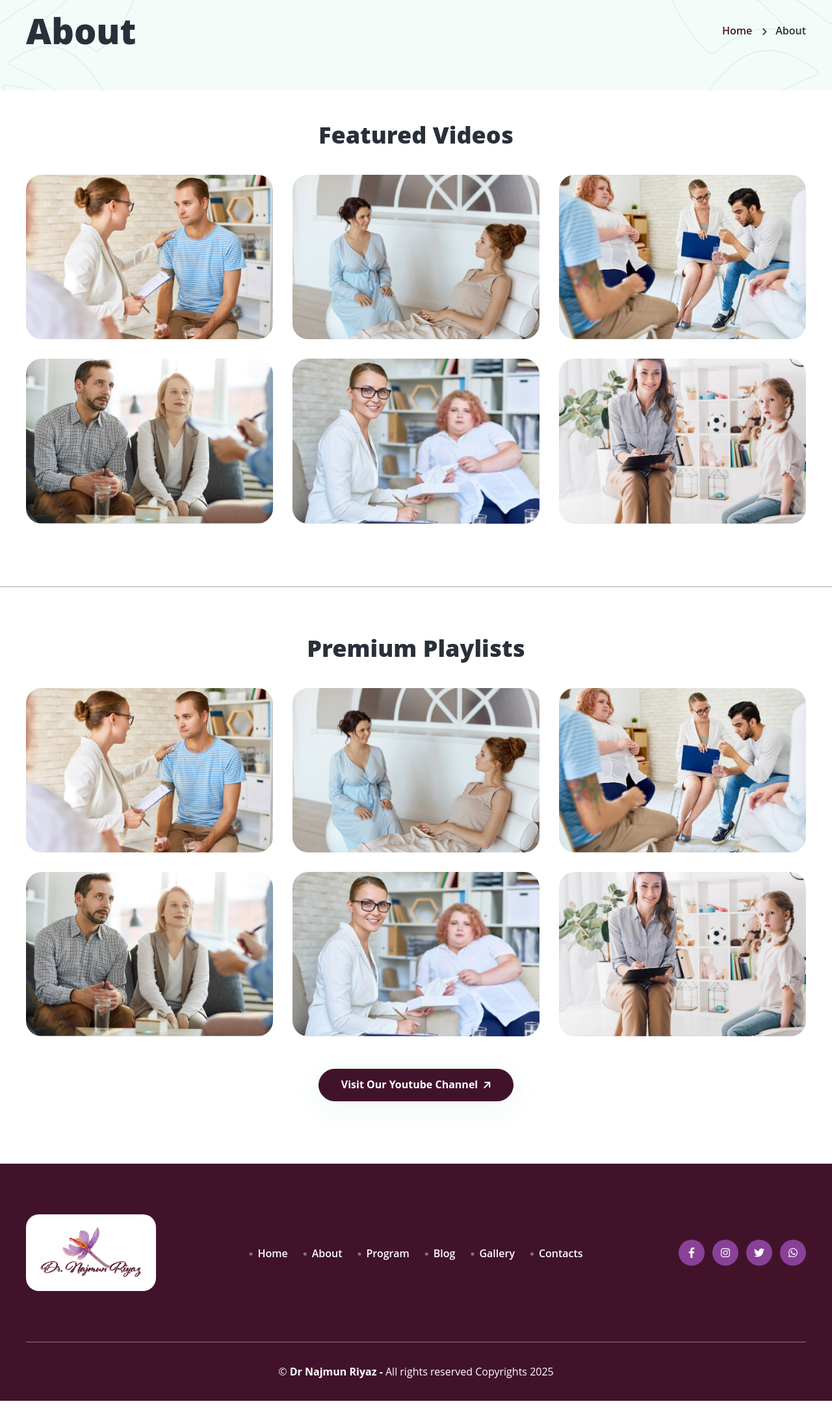
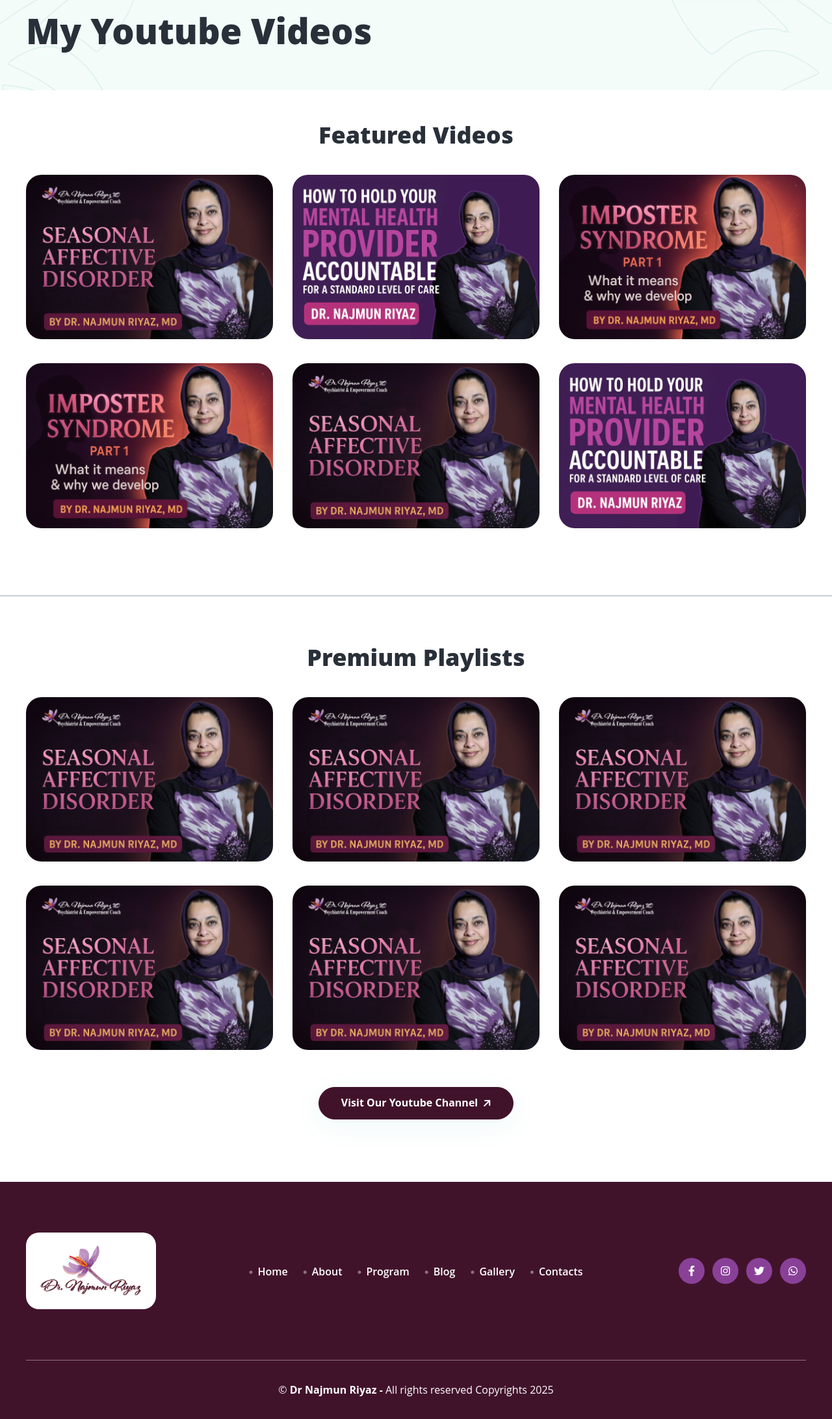
Before and after one commit to toheedswati786/new-dr-portofolio, a PHP site: page /videos.php in a window 1280 px wide. Shown: the part 128-2312 px from the top of the page at 65% size. Before the commit the page ends 2284 px from the top, so only its background shows below. Run offline with PHP 8.4, Linux system fonts and the light colour scheme; some web fonts are replaced.

Commit message:
new updated

```diff
--- a/videos.php
+++ b/videos.php
@@ -15,14 +15,8 @@
       <section class="page_banner decoration_wrapper">
         <div class="container">
           <div class="row align-items-center">
-            <div class="col-lg-6">
-              <h1 class="page_title mb-0">About</h1>
-            </div>
-            <div class="col-lg-6">
-              <ul class="breadcrumb_nav unordered_list justify-content-lg-end justify-content-center">
-                <li><a href="home.php">Home</a></li>
-                <li>About</li>
-              </ul>
+            <div class="col-lg-12">
+              <h1 class="page_title mb-0">My Youtube Videos</h1>
             </div>
           </div>
         </div>
@@ -35,12 +29,12 @@
             <h2 class="section_heading_text">Featured Videos</h2>
           </div>
           <div class="zoom-gallery row justify-content-center">
-            <div class="col-lg-4 col-md-6 col-sm-6"><a class="gallery_item popup_image" href="assets/images/gallery/gallery_image_1-min.jpg"><img src="assets/images/gallery/gallery_image_1-min.jpg" alt="Talking Minds - Psychotherapist Site Template"></a></div>
-            <div class="col-lg-4 col-md-6 col-sm-6"><a class="gallery_item popup_image" href="assets/images/gallery/gallery_image_2-min.jpg"><img src="assets/images/gallery/gallery_image_2-min.jpg" alt="Talking Minds - Psychotherapist Site Template"></a></div>
-            <div class="col-lg-4 col-md-6 col-sm-6"><a class="gallery_item popup_image" href="assets/images/gallery/gallery_image_3-min.jpg"><img src="assets/images/gallery/gallery_image_3-min.jpg" alt="Talking Minds - Psychotherapist Site Template"></a></div>
-            <div class="col-lg-4 col-md-6 col-sm-6"><a class="gallery_item popup_image" href="assets/images/gallery/gallery_image_4-min.jpg"><img src="assets/images/gallery/gallery_image_4-min.jpg" alt="Talking Minds - Psychotherapist Site Template"></a></div>
-            <div class="col-lg-4 col-md-6 col-sm-6"><a class="gallery_item popup_image" href="assets/images/gallery/gallery_image_5-min.jpg"><img src="assets/images/gallery/gallery_image_5-min.jpg" alt="Talking Minds - Psychotherapist Site Template"></a></div>
-            <div class="col-lg-4 col-md-6 col-sm-6"><a class="gallery_item popup_image" href="assets/images/gallery/gallery_image_6-min.jpg"><img src="assets/images/gallery/gallery_image_6-min.jpg" alt="Talking Minds - Psychotherapist Site Template"></a></div>
+            <div class="col-lg-4 col-md-6 col-sm-6"><a class="gallery_item popup_video" href="https://youtu.be/6QtcumiC7h8?si=FJrOALRbn_6G9Jhv"><img src="assets/images/youtube/img-banner-1.jpg" alt="Talking Minds - Psychotherapist Site Template"></a></div>
+            <div class="col-lg-4 col-md-6 col-sm-6"><a class="gallery_item popup_video" href="https://youtu.be/1UI7BstdU_k?si=wt1Vl9Qr9r2PInlT"><img src="assets/images/youtube/img-banner-2.jpg" alt="Talking Minds - Psychotherapist Site Template"></a></div>
+            <div class="col-lg-4 col-md-6 col-sm-6"><a class="gallery_item popup_video" href="https://youtu.be/0AbgAuKT0T8?si=SZ1-04AkmWOlpnxs"><img src="assets/images/youtube/img-banner-3.jpg" alt="Talking Minds - Psychotherapist Site Template"></a></div>
+            <div class="col-lg-4 col-md-6 col-sm-6"><a class="gallery_item popup_video" href=""><img src="assets/images/youtube/img-banner-3.jpg" alt="Talking Minds - Psychotherapist Site Template"></a></div>
+            <div class="col-lg-4 col-md-6 col-sm-6"><a class="gallery_item popup_video" href=""><img src="assets/images/youtube/img-banner-1.jpg" alt="Talking Minds - Psychotherapist Site Template"></a></div>
+            <div class="col-lg-4 col-md-6 col-sm-6"><a class="gallery_item popup_video" href=""><img src="assets/images/youtube/img-banner-2.jpg" alt="Talking Minds - Psychotherapist Site Template"></a></div>
           </div>
         </div>
       </section>
@@ -51,12 +45,12 @@
             <h2 class="section_heading_text">Premium Playlists</h2>
           </div>
           <div class="zoom-gallery row justify-content-center">
-            <div class="col-lg-4 col-md-6 col-sm-6"><a class="gallery_item popup_image" href="assets/images/gallery/gallery_image_1-min.jpg"><img src="assets/images/gallery/gallery_image_1-min.jpg" alt="Talking Minds - Psychotherapist Site Template"></a></div>
-            <div class="col-lg-4 col-md-6 col-sm-6"><a class="gallery_item popup_image" href="assets/images/gallery/gallery_image_2-min.jpg"><img src="assets/images/gallery/gallery_image_2-min.jpg" alt="Talking Minds - Psychotherapist Site Template"></a></div>
-            <div class="col-lg-4 col-md-6 col-sm-6"><a class="gallery_item popup_image" href="assets/images/gallery/gallery_image_3-min.jpg"><img src="assets/images/gallery/gallery_image_3-min.jpg" alt="Talking Minds - Psychotherapist Site Template"></a></div>
-            <div class="col-lg-4 col-md-6 col-sm-6"><a class="gallery_item popup_image" href="assets/images/gallery/gallery_image_4-min.jpg"><img src="assets/images/gallery/gallery_image_4-min.jpg" alt="Talking Minds - Psychotherapist Site Template"></a></div>
-            <div class="col-lg-4 col-md-6 col-sm-6"><a class="gallery_item popup_image" href="assets/images/gallery/gallery_image_5-min.jpg"><img src="assets/images/gallery/gallery_image_5-min.jpg" alt="Talking Minds - Psychotherapist Site Template"></a></div>
-            <div class="col-lg-4 col-md-6 col-sm-6"><a class="gallery_item popup_image" href="assets/images/gallery/gallery_image_6-min.jpg"><img src="assets/images/gallery/gallery_image_6-min.jpg" alt="Talking Minds - Psychotherapist Site Template"></a></div>
+            <div class="col-lg-4 col-md-6 col-sm-6"><a class="gallery_item " href="#"><img src="assets/images/youtube/img-banner-1.jpg" alt="Talking Minds - Psychotherapist Site Template"></a></div>
+            <div class="col-lg-4 col-md-6 col-sm-6"><a class="gallery_item " href="#"><img src="assets/images/youtube/img-banner-1.jpg" alt="Talking Minds - Psychotherapist Site Template"></a></div>
+            <div class="col-lg-4 col-md-6 col-sm-6"><a class="gallery_item " href="#"><img src="assets/images/youtube/img-banner-1.jpg" alt="Talking Minds - Psychotherapist Site Template"></a></div>
+            <div class="col-lg-4 col-md-6 col-sm-6"><a class="gallery_item " href="#"><img src="assets/images/youtube/img-banner-1.jpg" alt="Talking Minds - Psychotherapist Site Template"></a></div>
+            <div class="col-lg-4 col-md-6 col-sm-6"><a class="gallery_item " href="#"><img src="assets/images/youtube/img-banner-1.jpg" alt="Talking Minds - Psychotherapist Site Template"></a></div>
+            <div class="col-lg-4 col-md-6 col-sm-6"><a class="gallery_item " href="#"><img src="assets/images/youtube/img-banner-1.jpg" alt="Talking Minds - Psychotherapist Site Template"></a></div>
           </div>
           <div class="btn_wrap pb-0 text-center"><a class="btn btn-primary" href="https://www.youtube.com/@dr.najmunriyaz" target="_blank"><span class="btn_text" data-text="Click Here">Visit Our Youtube Channel</span><span class="btn_icon"><i class="fa-solid fa-arrow-up-right"></i></span></a></div>
         </div>
```
Also changed, not shown: assets/images/youtube/img-banner-1.jpg (added), assets/images/youtube/img-banner-2.jpg (added), assets/images/youtube/img-banner-3.jpg (added).
